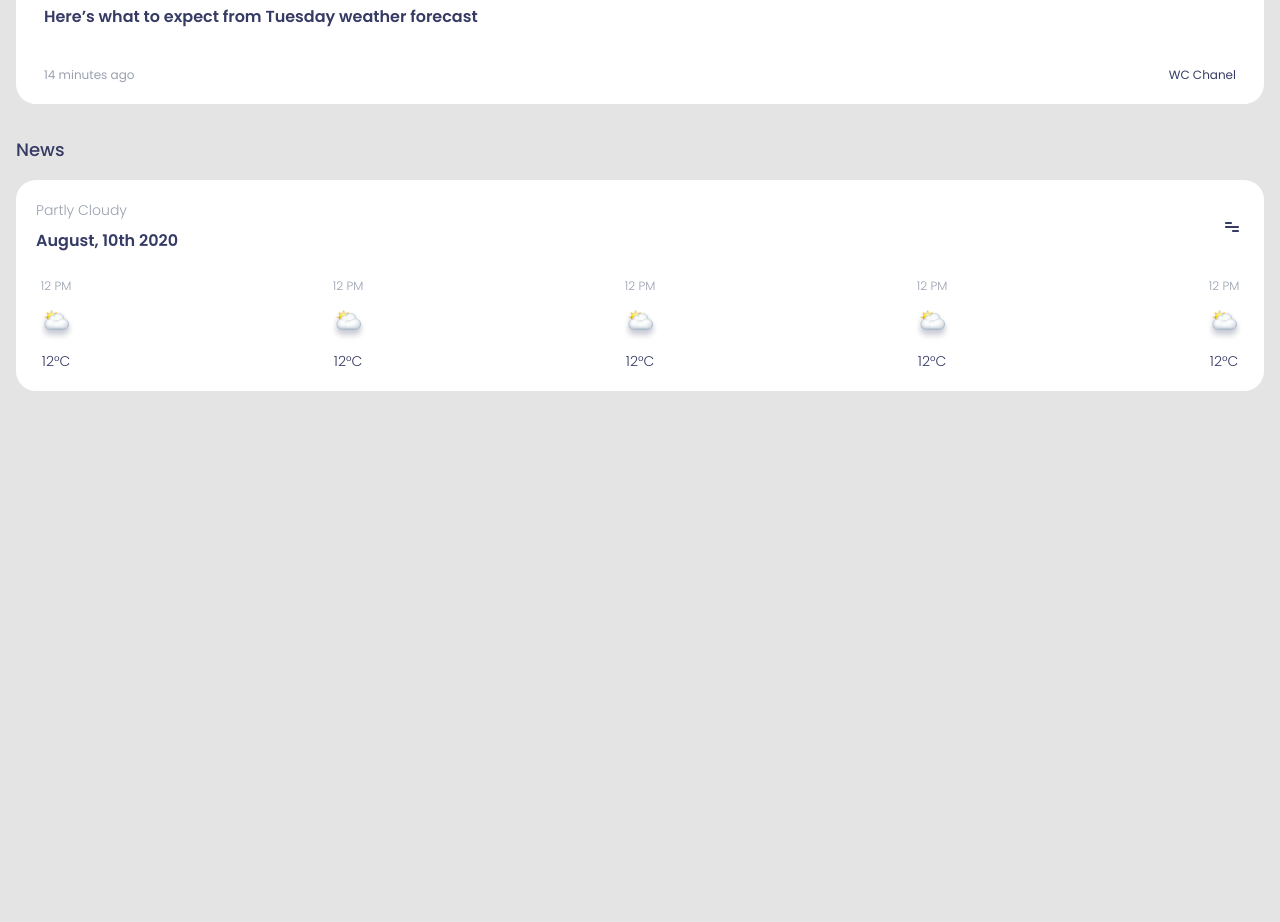
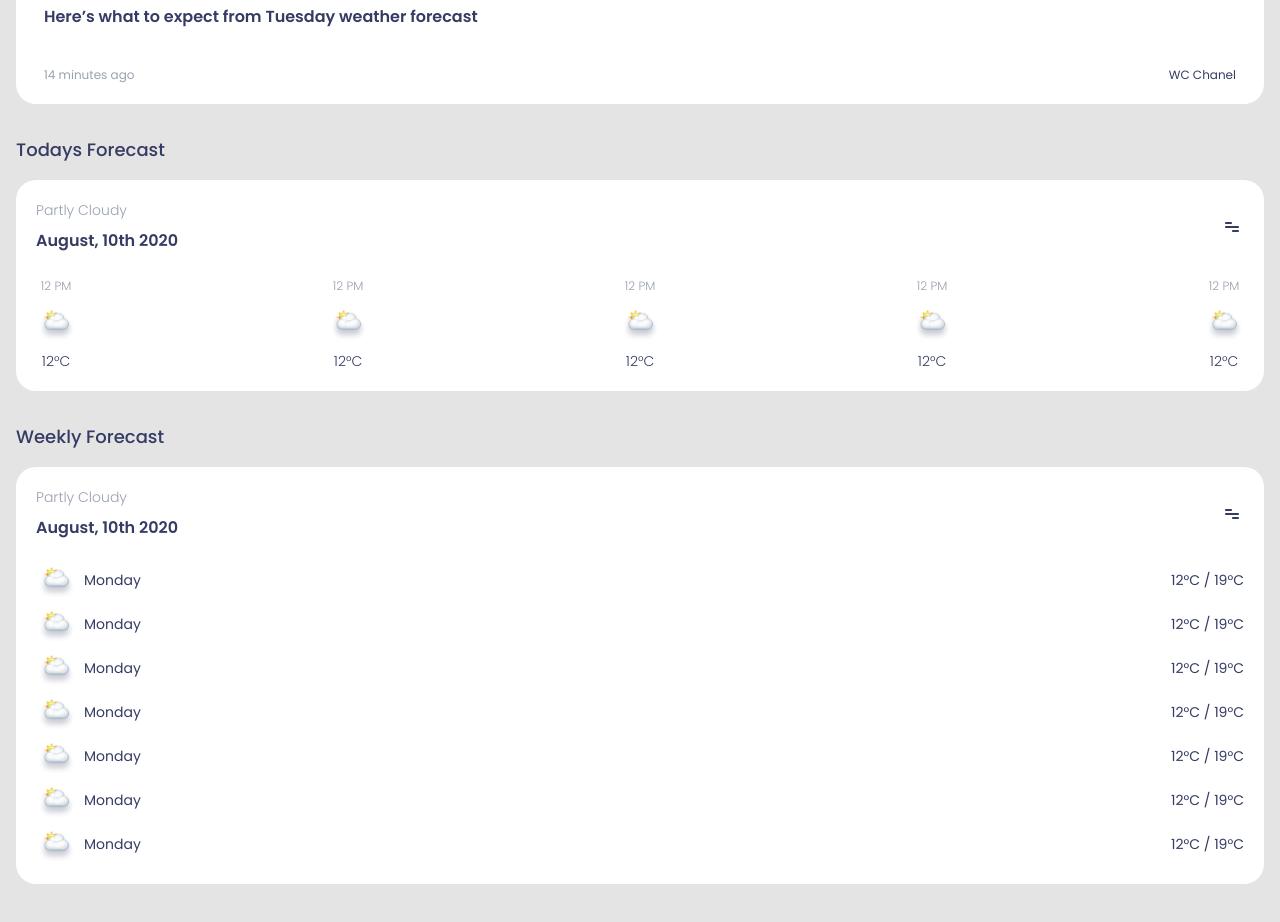
Before and after one commit to JustRafi/React-WeatherApp, a React (Vite) app: page / in a window 1280 px wide. Shown: the part 480-1402 px from the top of the page. Before the commit the page ends 935 px from the top, so only its background shows below. Built offline with nearby package versions, Linux system fonts and the light colour scheme.

Commit message:
feat weekly forecast

```diff
--- a/src/App.tsx
+++ b/src/App.tsx
@@ -4,6 +4,7 @@ import WeatherBox from './components/WeatherBox';
 import { mockWeatherData } from './mock/data';
 import NewsSection from './components/NewsSection';
 import TodaysForecastSection from './components/TodaysForecastSection';
+import WeekForecastSection from './components/WeekForecastSection';
 
 const App: React.FC = () => {
 
@@ -28,6 +29,9 @@ const App: React.FC = () => {
 
       {/* Today's forecast section */}
       <TodaysForecastSection/>
+
+      {/* Week's forecast section */}
+      <WeekForecastSection/>
     </Layout>
   );
 };
--- /dev/null
+++ b/src/components/DayTempTile.tsx
@@ -0,0 +1,11 @@
+export default function DayTempTile(){
+   return(
+      <div className="flex flex-row gap-2 items-center justify-between">
+         <div className="flex flex-row items-center gap-2">
+            <img src="src\assets\img\partly_cloudy.png" alt="partly_cloudy" className="w-10 h-10" />
+            <p className="text-sm">Monday</p>
+         </div>
+         <p className="text-sm">12°C / 19°C</p>
+      </div>
+   )
+}
--- a/src/components/TodaysForecastBox.tsx
+++ b/src/components/TodaysForecastBox.tsx
@@ -18,6 +18,7 @@ export default function TodaysForecastBox({ info }: BoxProps) {
             </div>
             <MenuIcon/>
          </div>
+         {/* Hourly forecast */}
          <div className="flex flex-row justify-between">
             <TodaysHourTile/>
             <TodaysHourTile/>
--- a/src/components/TodaysForecastSection.tsx
+++ b/src/components/TodaysForecastSection.tsx
@@ -5,7 +5,7 @@ import { mockTodaysData } from "../mock/data";
 export default function TodaysForecastSection() {
    return (
       <div className="flex flex-col gap-4 mt-8 px-4">
-         <Heading>News</Heading>
+         <Heading>Todays Forecast</Heading>
          <TodaysForecastBox info={mockTodaysData} />
       </div>
    );
--- /dev/null
+++ b/src/components/WeekForecastBox.tsx
@@ -0,0 +1,29 @@
+import Box from "./Box";
+import MenuIcon from "./icons/Menu";
+import DayTempTile from "./DayTempTile";
+
+
+export default function WeekForecastBox() {
+   return (
+      <Box className="p-5 gap-5 flex flex-col">
+         {/* Main info */}
+         <div className="flex flex-row justify-between items-center">
+            <div className="flex flex-col gap-2">
+               <p className="text-[14px] text-gray-400 font-light">Partly Cloudy</p>
+               <h2 className="text-[16px] font-semibold">August, 10th 2020</h2>
+            </div>
+            <MenuIcon/>
+         </div>
+         {/* Weekly (each day) forecast */}
+         <div className="flex flex-col gap-1">
+            <DayTempTile />
+            <DayTempTile />
+            <DayTempTile />
+            <DayTempTile />
+            <DayTempTile />
+            <DayTempTile />
+            <DayTempTile />
+         </div>
+      </Box>
+   );
+}
--- /dev/null
+++ b/src/components/WeekForecastSection.tsx
@@ -0,0 +1,11 @@
+import Heading from "./Heading";
+import WeekForecastBox from "./WeekForecastBox";
+
+export default function WeekForecastSection() {
+   return (
+      <div className="flex flex-col gap-4 mt-8 px-4">
+         <Heading>Weekly Forecast</Heading>
+         <WeekForecastBox />
+      </div>
+   );
+}
```
